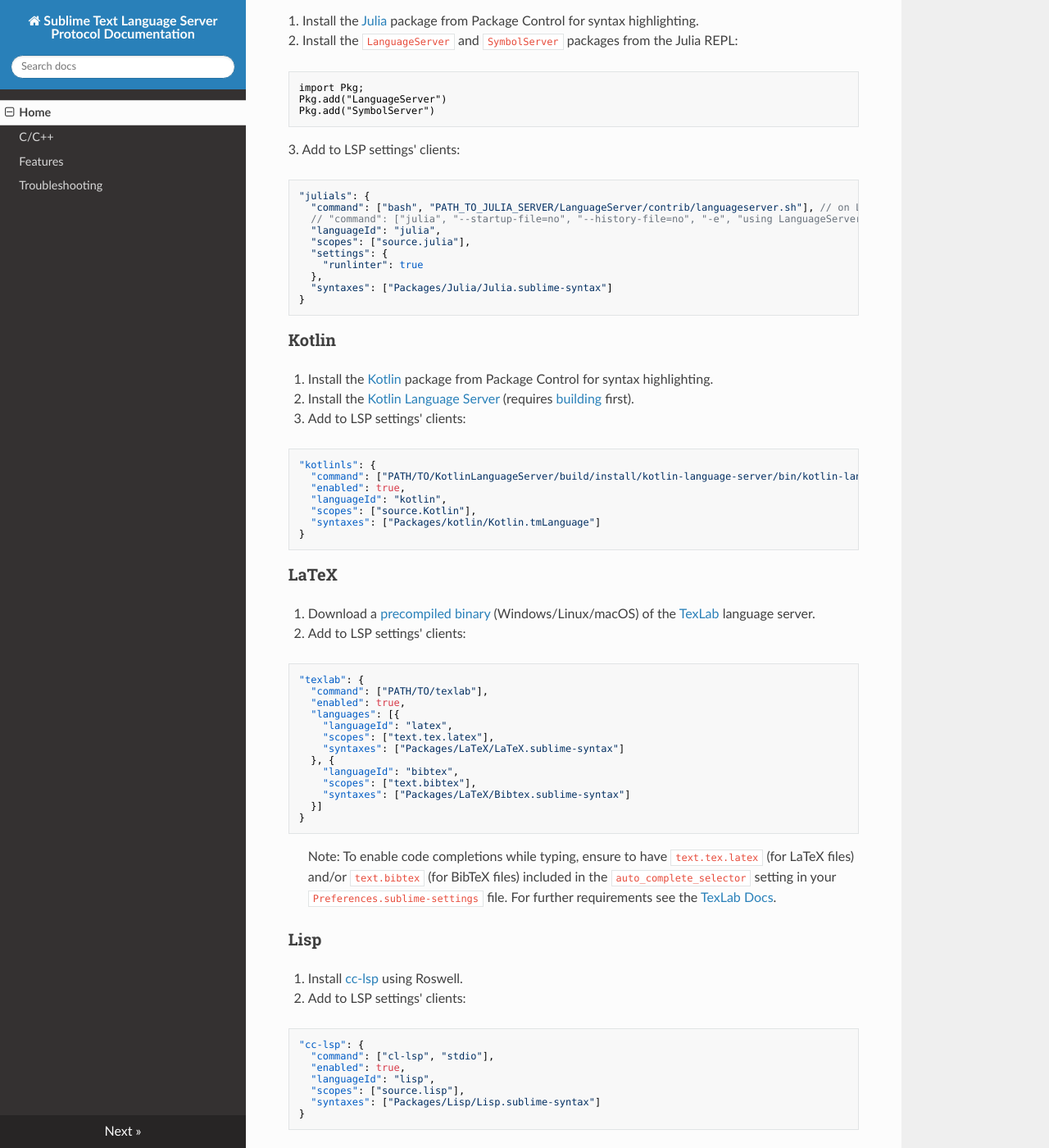
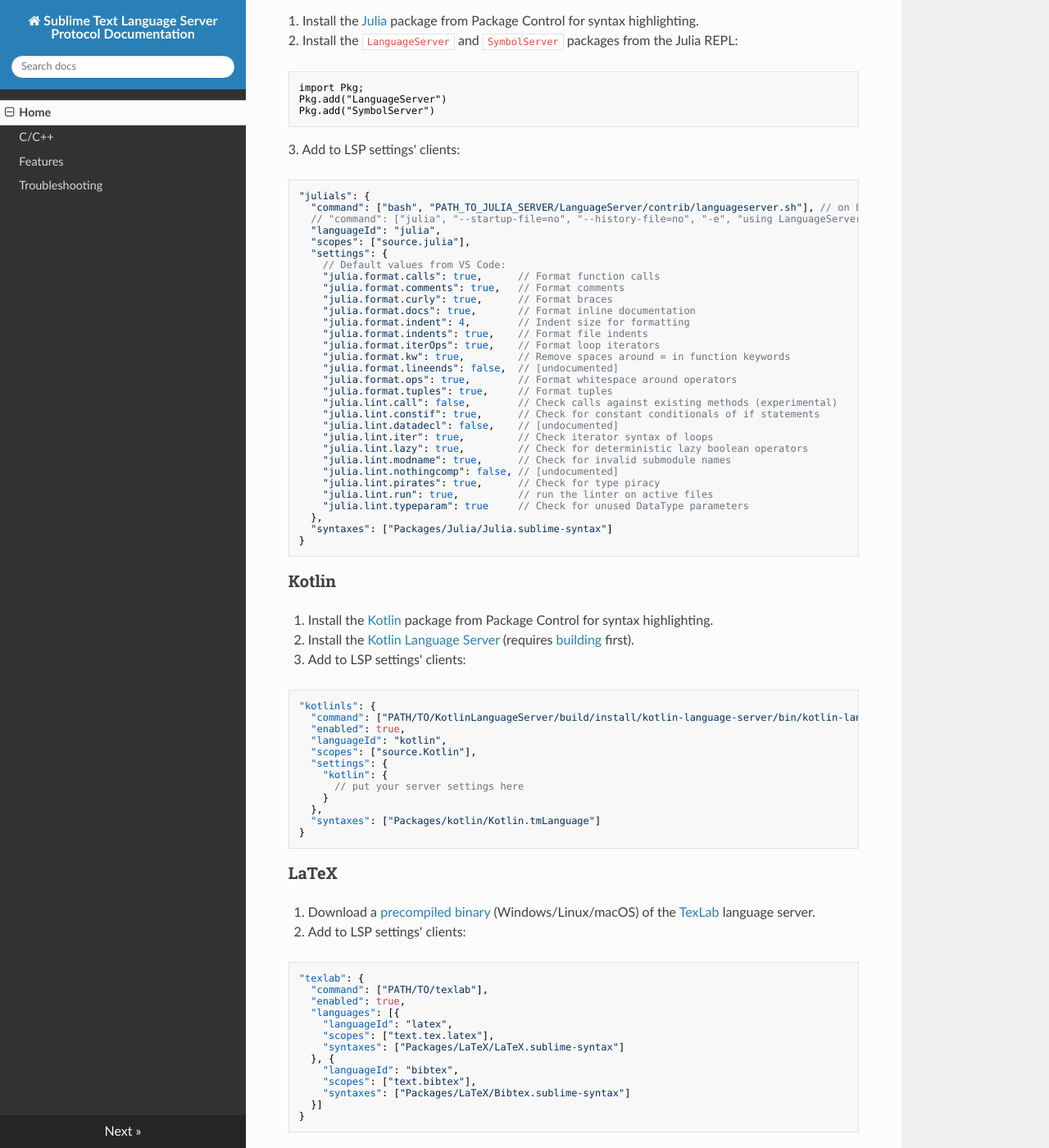
Before and after one commit to sublimelsp/LSP, an MkDocs documentation site: the page built from docs/index.md, in a window 1280 px wide and 1400 px high, scrolled down 8784 px. Shown: the whole window at 82% size. Built offline with MkDocs 1.6.1, drawn with Linux system fonts in a browser that asks for light colours; nearby versions of some CDN libraries.

Commit message:
Update server configuration docs for Julia & Kotlin

````diff
--- a/docs/index.md
+++ b/docs/index.md
@@ -453,11 +453,32 @@
 ```js
 "julials": {
   "command": ["bash", "PATH_TO_JULIA_SERVER/LanguageServer/contrib/languageserver.sh"], // on Linux/macOS
-  // "command": ["julia", "--startup-file=no", "--history-file=no", "-e", "using LanguageServer; using SymbolServer; server=LanguageServer.LanguageServerInstance(stdin,stdout,false); run(server);"], // on Windows
+  // "command": ["julia", "--startup-file=no", "--history-file=no", "-e", "using LanguageServer; using LanguageServer.SymbolServer; server=LanguageServer.LanguageServerInstance(stdin,stdout,false); run(server)"], // on Windows
   "languageId": "julia",
   "scopes": ["source.julia"],
   "settings": {
-    "runlinter": true
+    // Default values from VS Code:
+    "julia.format.calls": true,      // Format function calls
+    "julia.format.comments": true,   // Format comments
+    "julia.format.curly": true,      // Format braces
+    "julia.format.docs": true,       // Format inline documentation
+    "julia.format.indent": 4,        // Indent size for formatting
+    "julia.format.indents": true,    // Format file indents
+    "julia.format.iterOps": true,    // Format loop iterators
+    "julia.format.kw": true,         // Remove spaces around = in function keywords
+    "julia.format.lineends": false,  // [undocumented]
+    "julia.format.ops": true,        // Format whitespace around operators
+    "julia.format.tuples": true,     // Format tuples
+    "julia.lint.call": false,        // Check calls against existing methods (experimental)
+    "julia.lint.constif": true,      // Check for constant conditionals of if statements
+    "julia.lint.datadecl": false,    // [undocumented]
+    "julia.lint.iter": true,         // Check iterator syntax of loops
+    "julia.lint.lazy": true,         // Check for deterministic lazy boolean operators
+    "julia.lint.modname": true,      // Check for invalid submodule names
+    "julia.lint.nothingcomp": false, // [undocumented]
+    "julia.lint.pirates": true,      // Check for type piracy
+    "julia.lint.run": true,          // run the linter on active files
+    "julia.lint.typeparam": true     // Check for unused DataType parameters
   },
   "syntaxes": ["Packages/Julia/Julia.sublime-syntax"]
 }
@@ -478,6 +499,11 @@
   "enabled": true,
   "languageId": "kotlin",
   "scopes": ["source.Kotlin"],
+  "settings": {
+    "kotlin": {
+      // put your server settings here
+    }
+  },
   "syntaxes": ["Packages/kotlin/Kotlin.tmLanguage"]
 }
 ```
````
